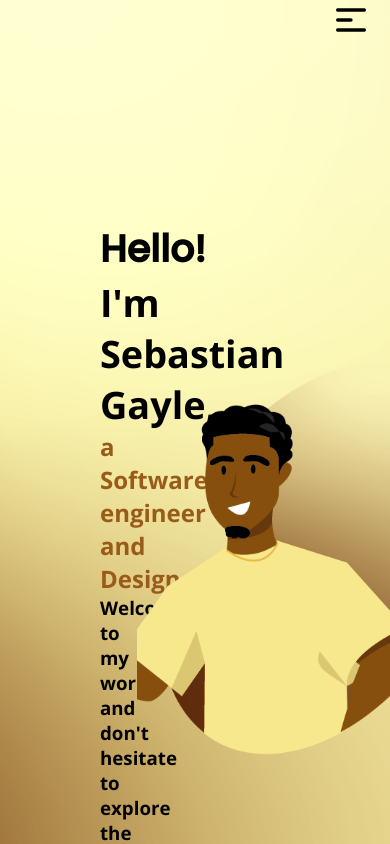
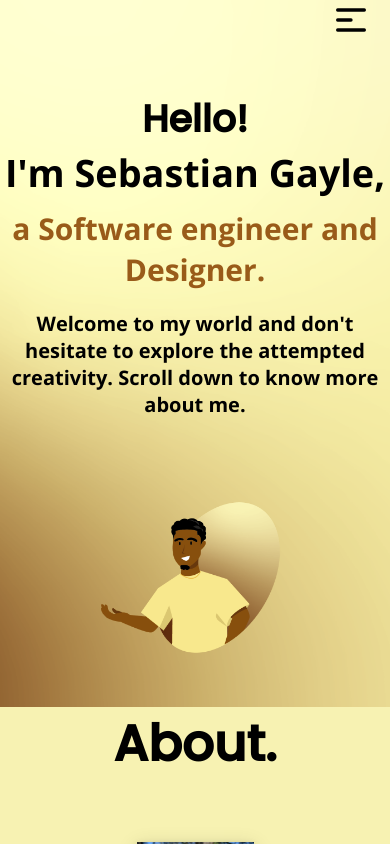
Before and after one commit to Purplepro/Tis-My-Portfolio, a React (Create React App) app in the folder divine-portfolio/: page / in a window 390 px wide. Built offline with nearby package versions, Linux system fonts and the light colour scheme; what @react-pdf/renderer would draw is missing.

Commit message:
section 1 responsive test 3

```diff
--- a/divine-portfolio/src/App.css
+++ b/divine-portfolio/src/App.css
@@ -86,6 +86,7 @@
   margin: 0;
   padding: 0;
   margin-right: 600px;
+  margin-left: 40px;
   position: relative;
   bottom: 60px;
   right: 0px;
@@ -158,7 +159,8 @@
 
 .ladingpage-div-grid {
   display: grid;
-  grid-template-columns: 35% 65% !important;
+  justify-content: center;
+  grid-template-columns: repeat(auto-fit, minmax(300px, 2fr));
   overflow: hidden;
 }
 
@@ -166,6 +168,7 @@
   font-size: calc(30px + 2vw);
   font-family: 'Poppins', serif;
   font-weight: bold;
+  padding: 0;
 }
 
 span {
@@ -174,21 +177,42 @@ span {
 
 .job-title {
   color: rgb(153, 91, 25);
+  font-size: 30px;
+  padding: 10px;
 }
 .Entrence-quote {
   padding-left: 100px;
   padding-top: 150px;
 }
 
+.welcome-paragraph {
+  font-size: 20px;
+  padding: 10px;
+}
+
+
+.image-wrapper {
+  display: flex;
+  justify-content: center;
+  flex-wrap: wrap;
+  /* position: relative; */
+  /* background-image: url('./images/ui-character.png');
+  background-position: center;
+  background-size: cover;
+  background-repeat: no-repeat; */
+  margin: 0;
+  padding: 0;
+  height: auto;
+  width: auto;
+}
 
 .svg-image {
-  display: flex;
-  background-image: url('./images/ui-character.png');
-  background-position: center;
-  background-size: cover;
-  background-repeat: no-repeat;
-  margin-top: 100px;
+  height: 100vh;
+  margin: 0 auto;
+  padding: 0;
 }
+
+
 
 
 
@@ -196,6 +220,28 @@ span {
   .Section_1 {
     height: auto;
   }
+
+  .image-wrapper {
+    height: auto;
+    width: auto;
+  }
+  .svg-image {
+    height: auto;
+    width: 100%;
+  }
+
+  .section1-header {
+    text-align: center;
+  }
+
+
+  .Entrence-quote {
+    text-align: center;
+    margin: auto;
+    padding-left: 0;
+    padding-top: 20px;
+    }
+
 }
 
 
--- a/divine-portfolio/src/components/AboutPage/Asection1.js
+++ b/divine-portfolio/src/components/AboutPage/Asection1.js
@@ -29,10 +29,10 @@ const aboutSection1 = () => {
                     <p id="bio-paragraph">
                         Operating in the two wonderful worlds of logic and creativity, I love taking things from an idea and developing a working solution from that idea so in other words I like to make applications functional.
                         While I believe that making websites functional is an important and big part of my job as a software engineer, Im creative at heart and creativity is something that I love to do.
-                        Whether its making My websites responive with animations or searching for color schemes to really grasp the users attention. When I think of frontend I think of the user and what will keep their eyes gravitated toward the screen because they see is beauty in a website.
-                        Born in Richmond Virginia and growing along with the city while seeing many things being built around me, I picked up the trait of being innovative and thinking of solutions to solving world problems but software engineering wasn't where I toom my innovative thought just yet. My first innovative project was when I was 11 years of age.
-                        sketching out the architecture of a bike that hops when I click a button. I didn't realize it at first but what I was doing as drew this thing to never be was in essence psuedo coding or in other words creating my plan of action. what would make this bike jump, where would this piece of technology be on the bike, and will this of course be fun. I was always a drawer, bringing my imagination about through a number two pencil and a peice of paper.
-                        I then decided in 2017 to take my art digital and learned the skill of graphic design at the age of 18. I improved on this skill and was able to make it a side gig in which I created logos for clients. I then wanted longed for going further into this rapidly changing digital world and decided I wanted to be a programmer and I have to say I am very happy with my decision. Its very interesting how one skill can lead into another don't you think?
+                        Whether its making My websites responsive with animations or searching for color schemes to really grasp the users attention. When I think of frontend I think of the user and what will keep their eyes gravitated toward the screen.
+                        Born in Richmond Virginia and growing along with the city while seeing many things being built around me, I picked up the trait of being innovative and thinking of solutions to solving world problems but software engineering wasn't where I took my innovative thought just yet. My first innovative project was when I was 11 years of age.
+                        sketching out the architecture of a bike that hops when I click a button. I didn't realize it at first but what I was doing was doing before even attempting to build the bike was in essence psuedo coding or in other words creating my plan of action. what would make this bike jump, where would this piece of technology be on the bike, and will this of course be fun. I was always a drawer, bringing my imagination about through a number two pencil and a peice of paper.
+                        I then decided in 2017 to take my art digital and learned the skill of graphic design at the age of 18. I improved on this skill and was able to make it a side gig in which I created logos for clients. I then longed for going further into this rapidly changing digital world and decided I wanted to be a programmer and I have to say I am very happy with my decision because I developed a passion for solving problems and designing impactful web and mobile applications. Its very interesting how one skill can lead into another don't you think?
 
                     </p>
                 </div>
--- a/divine-portfolio/src/components/HomePage/Section1.js
+++ b/divine-portfolio/src/components/HomePage/Section1.js
@@ -23,10 +23,10 @@ const Section1 = () => {
                     <div data-aos="fade-right" className="Entrence-quote section-1-child">
                             <h1 className="section1-header">Hello! <span>I'm Sebastian Gayle,</span></h1>
                             <span><h2 className="job-title">a Software engineer and Designer.</h2></span>
-                        <span><h3>Welcome to my world and don't hesitate to explore the attempted creativity.</h3></span>
+                        <span><h3 className="welcome-paragraph">Welcome to my world and don't hesitate to explore the attempted creativity. Scroll down to know more about me.</h3></span>
                     </div>
-                    <div data-aos="fade-left" className="svg-image section-1-child">
-
+                    <div data-aos="fade-left" className="image-wrapper section-1-child">
+                            <img className="svg-image" src={Character} alt="sebastians character illustration"/>
                     </div>
                 </div>
             </motion.div>
```
